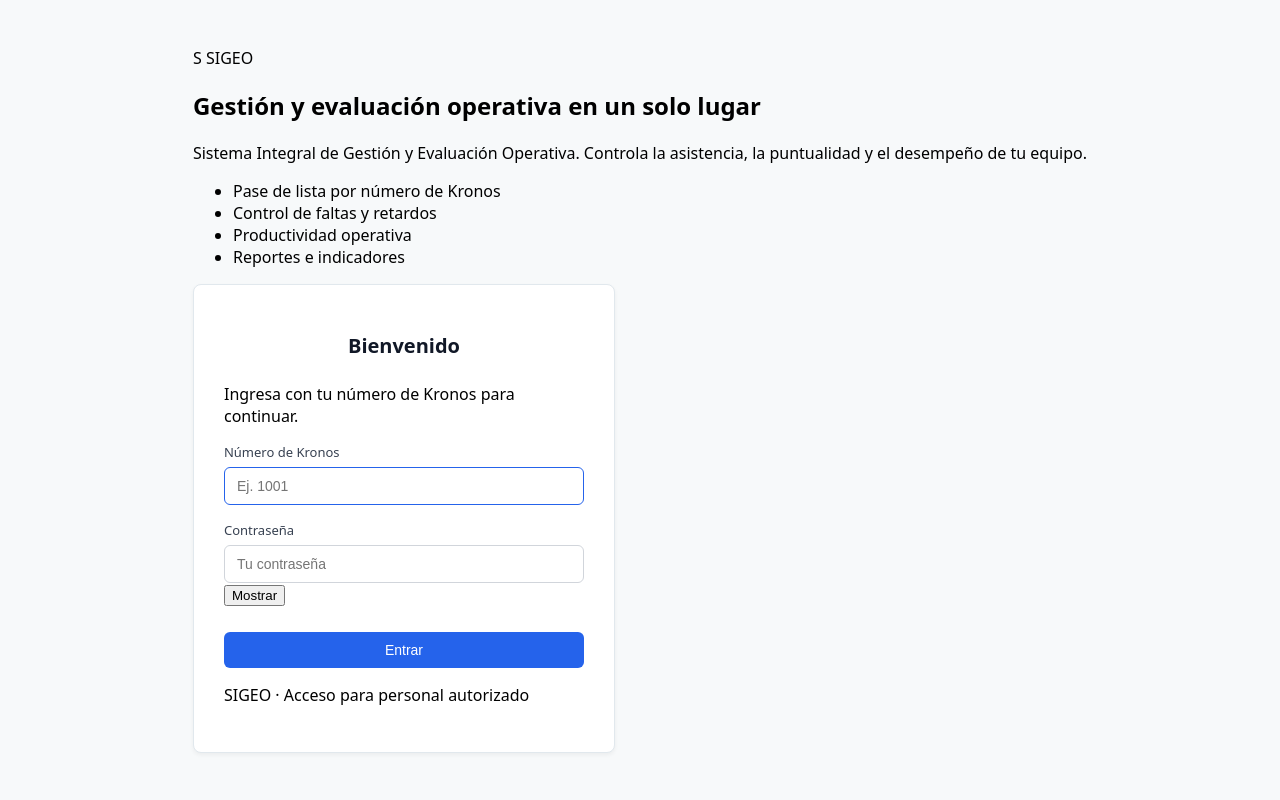
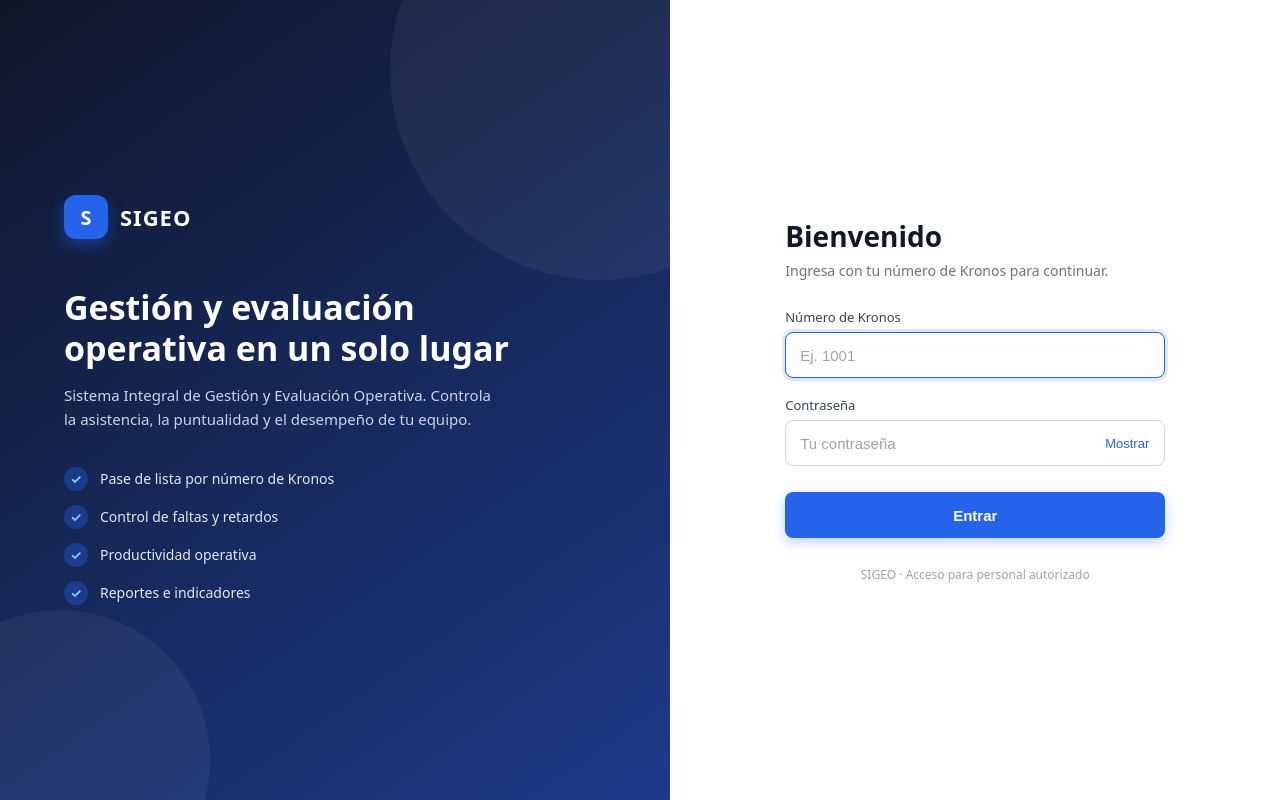
Before and after one commit to RodrigoGarcia96/gestion_operativa, a PHP site: page / in a window 1280 px wide. Run offline with PHP 8.4, Linux system fonts and the light colour scheme.

Commit message:
Modificación a login.css

```diff
--- a/assets/css/login.css
+++ b/assets/css/login.css
@@ -1,89 +1,311 @@
-/* Estilos base minimalistas */
+/* ===== Variables ===== */
+:root {
+  --azul: #2563eb;
+  --azul-oscuro: #1d4ed8;
+  --noche: #0f172a;
+  --texto: #111827;
+  --suave: #6b7280;
+  --borde: #d1d5db;
+}
+
+* {
+  box-sizing: border-box;
+}
+
 body {
+  margin: 0;
+  min-height: 100vh;
   font-family: system-ui, -apple-system, BlinkMacSystemFont, "Segoe UI", Roboto, sans-serif;
-  background-color: #f7f9fa;
+  color: var(--texto);
+  background: #ffffff;
+}
+
+/* ===== Estructura en dos columnas ===== */
+.login-layout {
+  display: grid;
+  grid-template-columns: 1.1fr 1fr;
+  min-height: 100vh;
+}
+
+/* ===== Panel de marca (izquierda) ===== */
+.login-brand {
+  position: relative;
+  overflow: hidden;
   display: flex;
+  flex-direction: column;
   justify-content: center;
+  padding: 64px;
+  color: #ffffff;
+  background: linear-gradient(145deg, #0f172a 0%, #1e3a8a 100%);
+}
+
+/* Círculos decorativos */
+.login-brand::before,
+.login-brand::after {
+  content: "";
+  position: absolute;
+  border-radius: 50%;
+  background: rgba(255, 255, 255, 0.05);
+}
+
+.login-brand::before {
+  width: 420px;
+  height: 420px;
+  top: -140px;
+  right: -140px;
+}
+
+.login-brand::after {
+  width: 300px;
+  height: 300px;
+  bottom: -110px;
+  left: -90px;
+}
+
+.login-brand > * {
+  position: relative;
+  z-index: 1;
+}
+
+.marca {
+  display: flex;
   align-items: center;
-  height: 100vh;
+  gap: 12px;
+  margin-bottom: 48px;
+}
+
+.marca-logo {
+  display: grid;
+  place-items: center;
+  width: 44px;
+  height: 44px;
+  border-radius: 12px;
+  background: var(--azul);
+  font-size: 20px;
+  font-weight: 700;
+  box-shadow: 0 6px 16px rgba(37, 99, 235, 0.45);
+}
+
+.marca-nombre {
+  font-size: 22px;
+  font-weight: 700;
+  letter-spacing: 1px;
+}
+
+.login-brand h1 {
+  max-width: 460px;
+  margin: 0 0 14px;
+  font-size: 34px;
+  line-height: 1.2;
+}
+
+.lema {
+  max-width: 440px;
+  margin: 0 0 36px;
+  font-size: 15px;
+  line-height: 1.6;
+  color: #cbd5e1;
+}
+
+.funciones {
+  display: grid;
+  gap: 14px;
   margin: 0;
+  padding: 0;
+  list-style: none;
+}
+
+.funciones li {
+  display: flex;
+  align-items: center;
+  gap: 12px;
+  font-size: 14px;
+  color: #e2e8f0;
+}
+
+.funciones li::before {
+  content: "✓";
+  display: grid;
+  place-items: center;
+  flex-shrink: 0;
+  width: 24px;
+  height: 24px;
+  border-radius: 50%;
+  background: rgba(37, 99, 235, 0.35);
+  font-size: 13px;
+  font-weight: 700;
+  color: #93c5fd;
+}
+
+/* ===== Panel del formulario (derecha) ===== */
+.login-panel {
+  display: flex;
+  align-items: center;
+  justify-content: center;
+  padding: 32px;
+  background: #ffffff;
 }
 
 .login-box {
-  background: #ffffff;
-  padding: 30px;
   width: 100%;
-  max-width: 360px;
-  border: 1px solid #e1e8ed;
-  border-radius: 8px;
-  box-shadow: 0 2px 4px rgba(0, 0, 0, 0.05);
+  max-width: 380px;
 }
 
-h2 {
-  margin-bottom: 24px;
-  font-size: 20px;
-  color: #111827;
-  text-align: center;
+.login-box h2 {
+  margin: 0 0 6px;
+  font-size: 28px;
+  color: var(--texto);
+  text-align: left;
+}
+
+.subtitulo {
+  margin: 0 0 28px;
+  font-size: 14px;
+  color: var(--suave);
 }
 
 .form-group {
-  margin-bottom: 16px;
+  margin-bottom: 18px;
 }
 
 label {
   display: block;
+  margin-bottom: 6px;
   font-size: 13px;
   font-weight: 500;
   color: #374151;
-  margin-bottom: 6px;
 }
 
 input[type="text"],
 input[type="password"] {
   width: 100%;
-  padding: 10px 12px;
-  font-size: 14px;
-  border: 1px solid #d1d5db;
-  border-radius: 6px;
-  box-sizing: border-box;
+  height: 46px;
+  padding: 0 14px;
+  font-size: 15px;
+  color: var(--texto);
+  background: #ffffff;
+  border: 1px solid var(--borde);
+  border-radius: 8px;
   outline: none;
-  transition: border-color 0.2s;
+  transition: border-color 0.2s, box-shadow 0.2s;
+}
+
+input[type="text"]::placeholder,
+input[type="password"]::placeholder {
+  color: #9ca3af;
 }
 
 input[type="text"]:focus,
 input[type="password"]:focus {
-  border-color: #2563eb;
+  border-color: var(--azul);
+  box-shadow: 0 0 0 3px rgba(37, 99, 235, 0.15);
 }
 
+/* Campo de contraseña con botón Mostrar / Ocultar */
+.campo-clave {
+  position: relative;
+}
+
+.campo-clave input {
+  padding-right: 88px;
+}
+
+.toggle-clave {
+  position: absolute;
+  top: 50%;
+  right: 6px;
+  transform: translateY(-50%);
+  padding: 8px 10px;
+  font-size: 13px;
+  font-weight: 500;
+  color: var(--azul);
+  background: none;
+  border: none;
+  border-radius: 6px;
+  cursor: pointer;
+}
+
+.toggle-clave:hover {
+  background: #eff6ff;
+}
+
+/* ===== Botón ===== */
 .btn {
   width: 100%;
-  padding: 10px;
-  background-color: #2563eb;
-  color: white;
+  height: 46px;
+  margin-top: 8px;
+  font-size: 15px;
+  font-weight: 600;
+  color: #ffffff;
+  background-color: var(--azul);
   border: none;
-  border-radius: 6px;
-  font-size: 14px;
-  font-weight: 500;
+  border-radius: 8px;
   cursor: pointer;
-  margin-top: 10px;
-  transition: background-color 0.2s;
+  box-shadow: 0 4px 12px rgba(37, 99, 235, 0.3);
+  transition: background-color 0.2s, box-shadow 0.2s, transform 0.1s;
 }
 
 .btn:hover {
-  background-color: #1d4ed8;
+  background-color: var(--azul-oscuro);
+  box-shadow: 0 6px 16px rgba(37, 99, 235, 0.35);
 }
 
-/* Mensaje de error */
+.btn:active {
+  transform: translateY(1px);
+}
+
+.btn:focus-visible {
+  outline: none;
+  box-shadow: 0 0 0 3px rgba(37, 99, 235, 0.35);
+}
+
+/* ===== Mensaje de error ===== */
 .error {
-  margin: 0 0 16px;
-  padding: 10px 12px;
+  margin: 0 0 18px;
+  padding: 11px 14px;
   font-size: 13px;
   color: #991b1b;
   background-color: #fef2f2;
   border: 1px solid #fecaca;
-  border-radius: 6px;
+  border-left: 4px solid #dc2626;
+  border-radius: 8px;
 }
 
 .error[hidden] {
   display: none;
 }
+
+.pie {
+  margin: 28px 0 0;
+  font-size: 12px;
+  color: #9ca3af;
+  text-align: center;
+}
+
+/* ===== Responsivo ===== */
+@media (max-width: 900px) {
+  .login-layout {
+    grid-template-columns: 1fr;
+    grid-template-rows: auto 1fr;
+  }
+
+  /* El panel de marca se reduce a una cabecera con el logo */
+  .login-brand {
+    padding: 24px;
+  }
+
+  .marca {
+    margin-bottom: 0;
+  }
+
+  .login-brand h1,
+  .lema,
+  .funciones {
+    display: none;
+  }
+
+  .login-panel {
+    align-items: flex-start;
+    padding: 32px 24px;
+  }
+}
```
